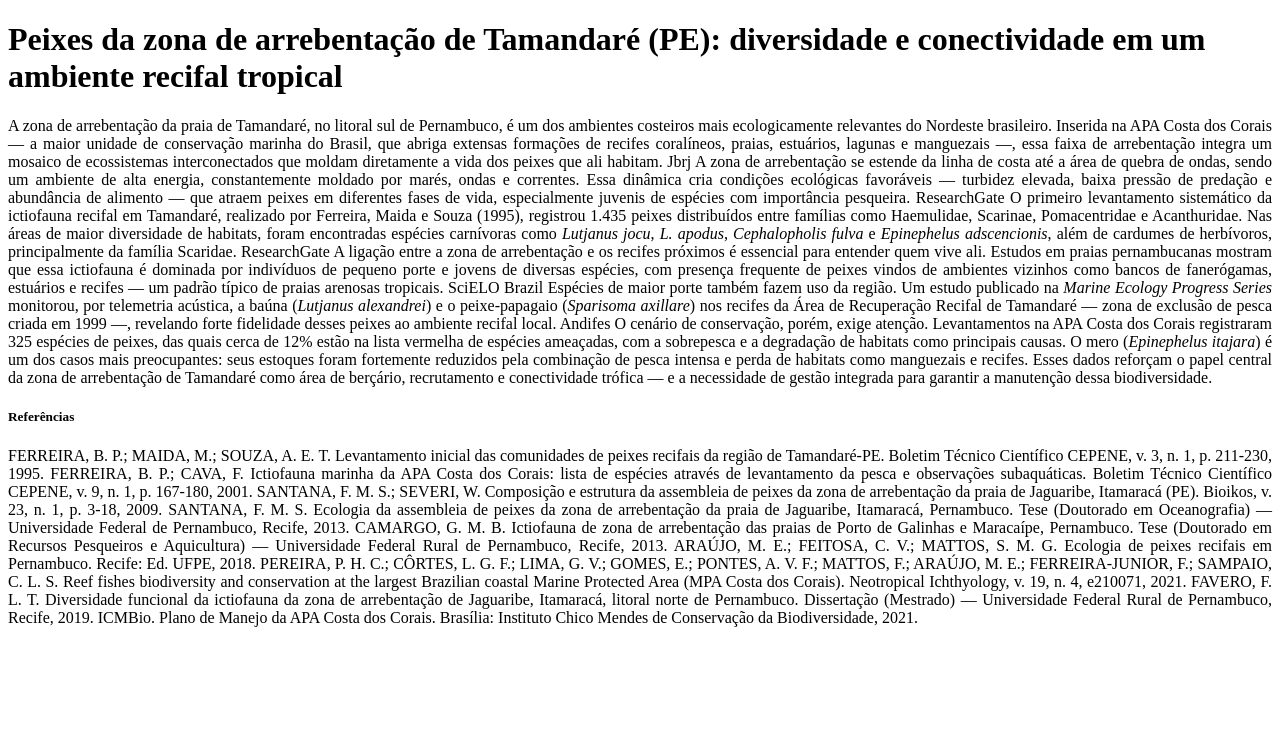
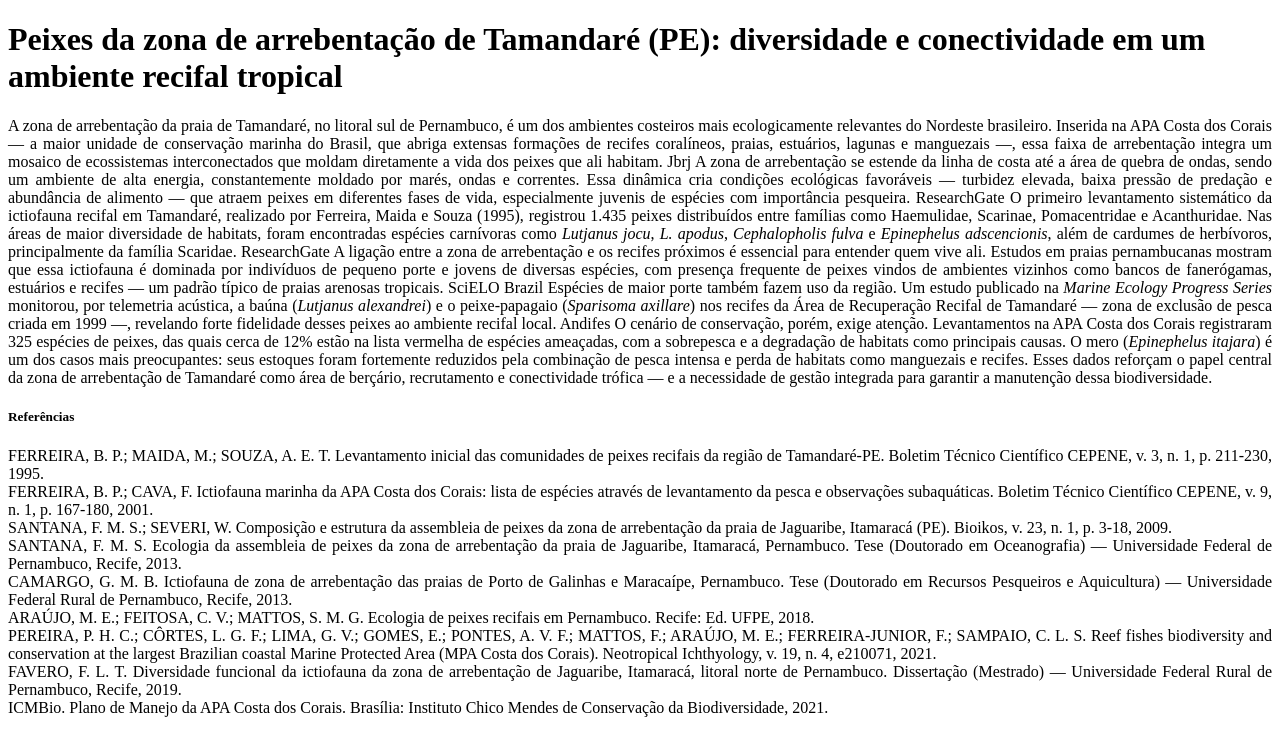
Before and after one commit to sacradevsenai/aulas, a plain HTML site: page index.html in a window 1280 px wide. Drawn offline with Linux system fonts and the light colour scheme.

Commit message:
padronização das referências

```diff
--- a/index.html
+++ b/index.html
@@ -17,15 +17,15 @@ O cenário de conservação, porém, exige atenção. Levantamentos na APA Costa
 
     <h5>Referências</h5>
     <p style="text-align: justify;">
-    FERREIRA, B. P.; MAIDA, M.; SOUZA, A. E. T. Levantamento inicial das comunidades de peixes recifais da região de Tamandaré-PE. Boletim Técnico Científico CEPENE, v. 3, n. 1, p. 211-230, 1995.
-    FERREIRA, B. P.; CAVA, F. Ictiofauna marinha da APA Costa dos Corais: lista de espécies através de levantamento da pesca e observações subaquáticas. Boletim Técnico Científico CEPENE, v. 9, n. 1, p. 167-180, 2001.
-    SANTANA, F. M. S.; SEVERI, W. Composição e estrutura da assembleia de peixes da zona de arrebentação da praia de Jaguaribe, Itamaracá (PE). Bioikos, v. 23, n. 1, p. 3-18, 2009.
-    SANTANA, F. M. S. Ecologia da assembleia de peixes da zona de arrebentação da praia de Jaguaribe, Itamaracá, Pernambuco. Tese (Doutorado em Oceanografia) — Universidade Federal de Pernambuco, Recife, 2013.
-    CAMARGO, G. M. B. Ictiofauna de zona de arrebentação das praias de Porto de Galinhas e Maracaípe, Pernambuco. Tese (Doutorado em Recursos Pesqueiros e Aquicultura) — Universidade Federal Rural de Pernambuco, Recife, 2013.
-    ARAÚJO, M. E.; FEITOSA, C. V.; MATTOS, S. M. G. Ecologia de peixes recifais em Pernambuco. Recife: Ed. UFPE, 2018.
-    PEREIRA, P. H. C.; CÔRTES, L. G. F.; LIMA, G. V.; GOMES, E.; PONTES, A. V. F.; MATTOS, F.; ARAÚJO, M. E.; FERREIRA-JUNIOR, F.; SAMPAIO, C. L. S. Reef fishes biodiversity and conservation at the largest Brazilian coastal Marine Protected Area (MPA Costa dos Corais). Neotropical Ichthyology, v. 19, n. 4, e210071, 2021.
-    FAVERO, F. L. T. Diversidade funcional da ictiofauna da zona de arrebentação de Jaguaribe, Itamaracá, litoral norte de Pernambuco. Dissertação (Mestrado) — Universidade Federal Rural de Pernambuco, Recife, 2019.
-    ICMBio. Plano de Manejo da APA Costa dos Corais. Brasília: Instituto Chico Mendes de Conservação da Biodiversidade, 2021.
+    FERREIRA, B. P.; MAIDA, M.; SOUZA, A. E. T. Levantamento inicial das comunidades de peixes recifais da região de Tamandaré-PE. Boletim Técnico Científico CEPENE, v. 3, n. 1, p. 211-230, 1995. <br>
+    FERREIRA, B. P.; CAVA, F. Ictiofauna marinha da APA Costa dos Corais: lista de espécies através de levantamento da pesca e observações subaquáticas. Boletim Técnico Científico CEPENE, v. 9, n. 1, p. 167-180, 2001. <br>
+    SANTANA, F. M. S.; SEVERI, W. Composição e estrutura da assembleia de peixes da zona de arrebentação da praia de Jaguaribe, Itamaracá (PE). Bioikos, v. 23, n. 1, p. 3-18, 2009. <br>
+    SANTANA, F. M. S. Ecologia da assembleia de peixes da zona de arrebentação da praia de Jaguaribe, Itamaracá, Pernambuco. Tese (Doutorado em Oceanografia) — Universidade Federal de Pernambuco, Recife, 2013. <br>
+    CAMARGO, G. M. B. Ictiofauna de zona de arrebentação das praias de Porto de Galinhas e Maracaípe, Pernambuco. Tese (Doutorado em Recursos Pesqueiros e Aquicultura) — Universidade Federal Rural de Pernambuco, Recife, 2013. <br>
+    ARAÚJO, M. E.; FEITOSA, C. V.; MATTOS, S. M. G. Ecologia de peixes recifais em Pernambuco. Recife: Ed. UFPE, 2018. <br>
+    PEREIRA, P. H. C.; CÔRTES, L. G. F.; LIMA, G. V.; GOMES, E.; PONTES, A. V. F.; MATTOS, F.; ARAÚJO, M. E.; FERREIRA-JUNIOR, F.; SAMPAIO, C. L. S. Reef fishes biodiversity and conservation at the largest Brazilian coastal Marine Protected Area (MPA Costa dos Corais). Neotropical Ichthyology, v. 19, n. 4, e210071, 2021. <br>
+    FAVERO, F. L. T. Diversidade funcional da ictiofauna da zona de arrebentação de Jaguaribe, Itamaracá, litoral norte de Pernambuco. Dissertação (Mestrado) — Universidade Federal Rural de Pernambuco, Recife, 2019. <br>
+    ICMBio. Plano de Manejo da APA Costa dos Corais. Brasília: Instituto Chico Mendes de Conservação da Biodiversidade, 2021. <br>
 
     </p>
 </body>
```
